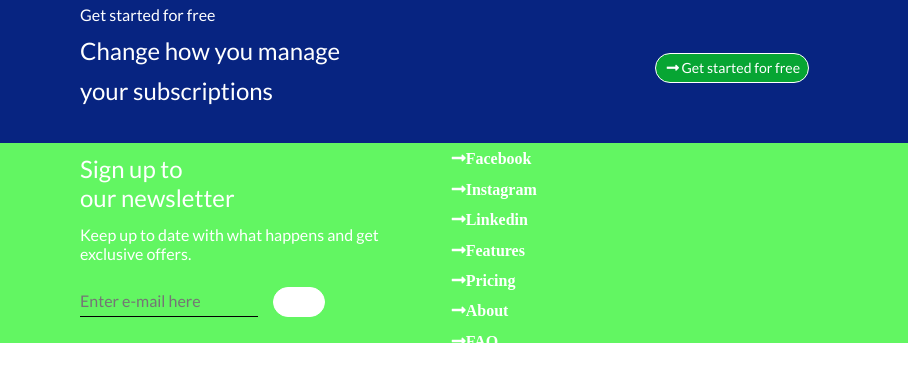
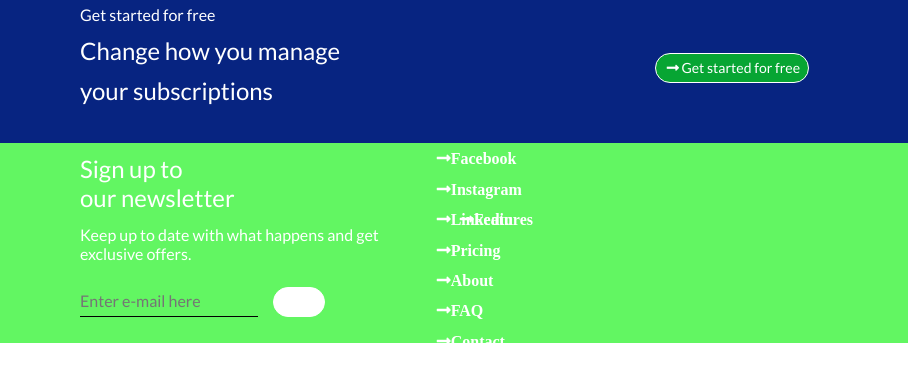
Before and after one commit to SamerSenbol/SASS-Playground, a website: page index.html in a window 1280 px wide. Shown: the part 1582-1964 px from the top of the page, 0-908 px from the left. After the commit the page ends 1938 px from the top, so only its background shows below. Drawn offline with nearby package versions, Linux system fonts and the light colour scheme.

Commit message:
Final touches.

```diff
--- a/index.html
+++ b/index.html
@@ -132,19 +132,14 @@
         </div>
 
         <div class="col-sm">
-            <div class="col">
             <i class="fas fa-long-arrow-alt-right fa-fw ">Facebook</i><br>
             <i class="fas fa-long-arrow-alt-right fa-fw ">Instagram</i><br>
             <i class="fas fa-long-arrow-alt-right fa-fw ">Linkedin</i>
-            </div>
-
-            <div class="col">
             <i class="fas fa-long-arrow-alt-right fa-fw ">Features</i><br>
             <i class="fas fa-long-arrow-alt-right fa-fw ">Pricing</i><br>
             <i class="fas fa-long-arrow-alt-right fa-fw ">About</i><br>
             <i class="fas fa-long-arrow-alt-right fa-fw ">FAQ</i><br>
             <i class="fas fa-long-arrow-alt-right fa-fw ">Contact</i><br>
-            </div>
         </div>
         <div class="col-sm">
             <img src="./img/footerLogo.jpg" alt="">
```
Lines whose indentation alone changed are shown as unchanged.
